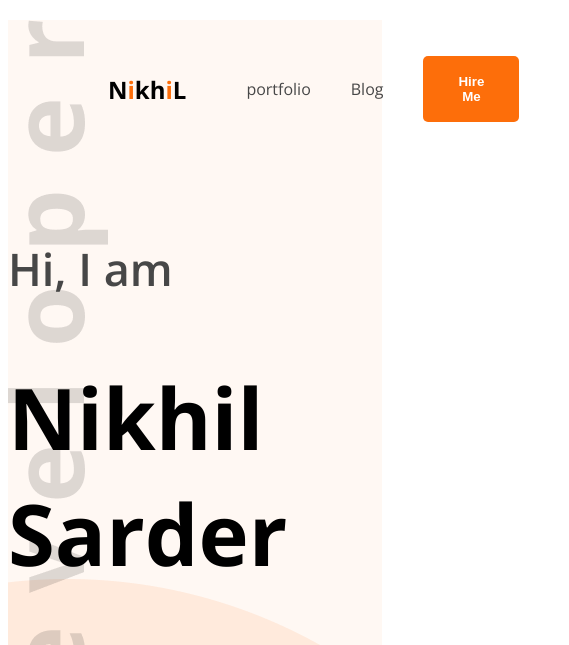
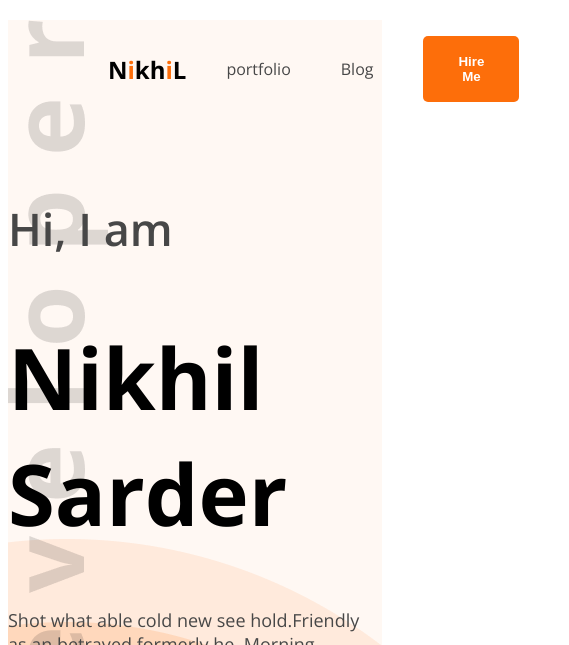
Before and after one commit to NikhilSarder/developer-portfolio, a plain HTML site: page index.html in a window 390 px wide. Shown: the top 645 px of the page, 569 px wide, since content can reach past the window. Drawn offline with nearby package versions, Linux system fonts and the light colour scheme.

Commit message:
commit change

```diff
--- a/css/style.css
+++ b/css/style.css
@@ -165,21 +165,11 @@ footer input[type="text"],  footer input[type="email"], footer textarea {
 
 }
 
- /* responsive media query */
- /* .hide{
-    display: none;
- }
- @media screen and (max-width:576px) {
-    .skills-container{
-        flex-direction: column;
-    }
- } */
+
   @media screen and (max-width: 576px) {
     nav ul li {
         display: flex;
-        align-items: center;
-        justify-content: space-between;
-        margin: 20px 20px;
+
         flex-direction: column;
     }
     .banner{
@@ -197,7 +187,7 @@ footer input[type="text"],  footer input[type="email"], footer textarea {
     }
     .about-iteams{
         display: flex;
-        justify-content: space-between;
+
         flex-direction: column;
     }
     .skills-container{
```
